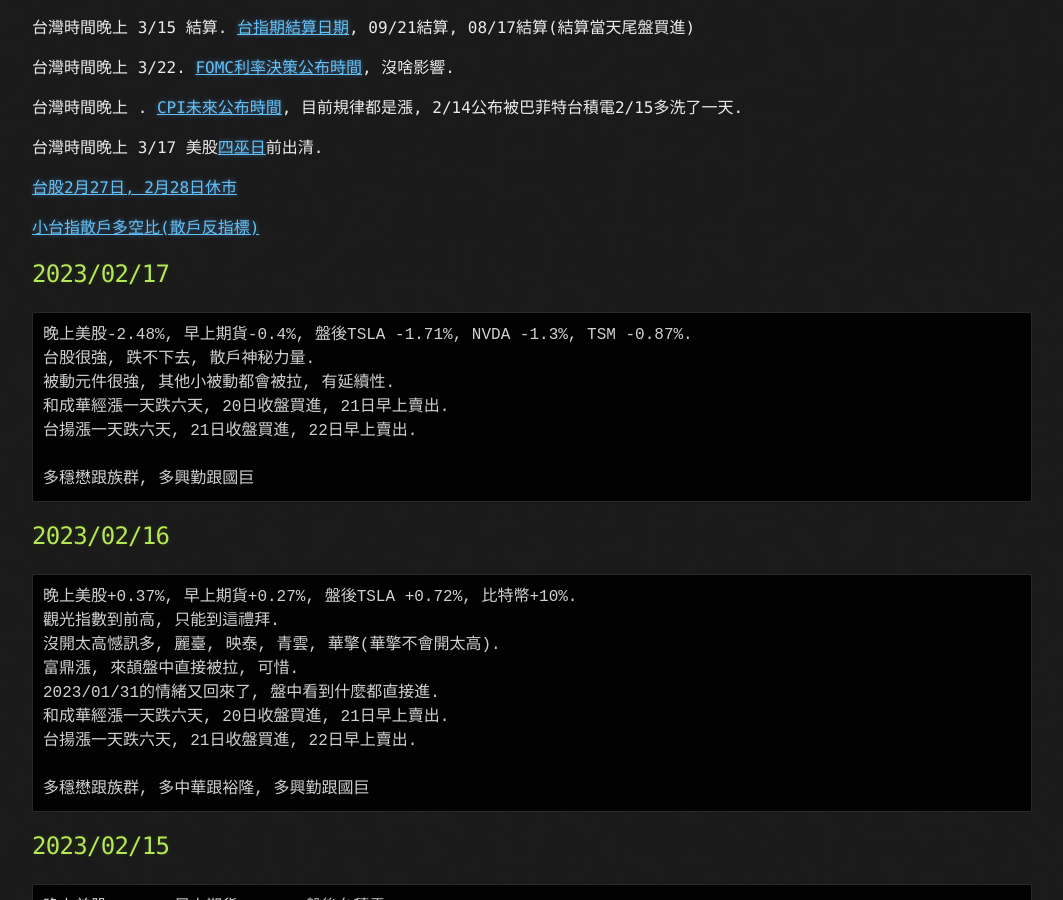
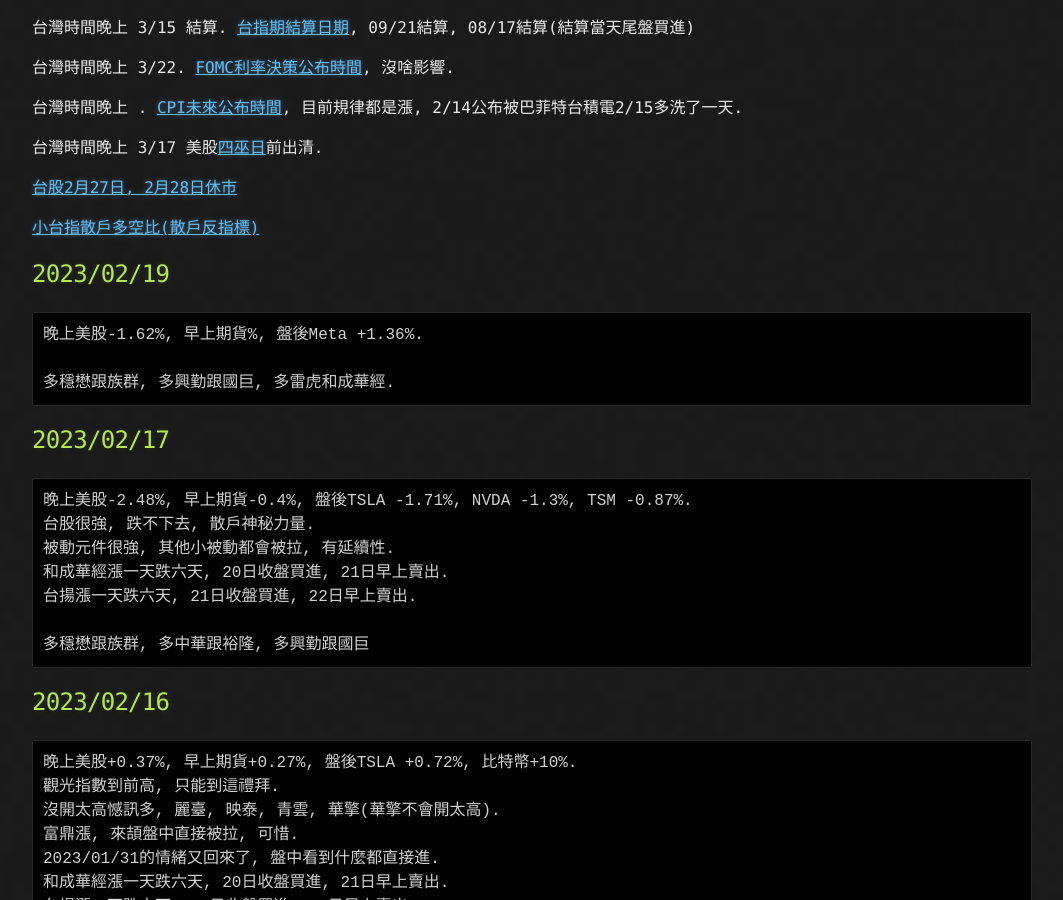
Before and after one commit to lepg5487/Stock_God, a Jekyll site: the page built from index.md, in a window 1280 px wide and 900 px high, scrolled down 362 px. Shown: the whole window, without its empty margins (108-1171 px from the left). Built offline with Jekyll 4.4.1, drawn with Linux system fonts in a browser that asks for light colours; our own code applies the rules of GitHub Pages for plain Markdown files.

Commit message:
Update index.md

````diff
--- a/index.md
+++ b/index.md
@@ -19,6 +19,13 @@
 [台股2月27日, 2月28日休市](https://www.twse.com.tw/zh/holidaySchedule/holidaySchedule)
 
 [小台指散戶多空比(散戶反指標)](https://www.macromicro.me/charts/20069/tw-mtx-long-to-short-ratio-of-individual-player)
+
+## 2023/02/19
+```
+晚上美股-1.62%, 早上期貨%, 盤後Meta +1.36%.
+
+多穩懋跟族群, 多興勤跟國巨, 多雷虎和成華經.
+```
 
 ## 2023/02/17
 ```
@@ -28,7 +35,7 @@
 和成華經漲一天跌六天, 20日收盤買進, 21日早上賣出.
 台揚漲一天跌六天, 21日收盤買進, 22日早上賣出.
 
-多穩懋跟族群, 多興勤跟國巨
+多穩懋跟族群, 多中華跟裕隆, 多興勤跟國巨
 ```
 
 ## 2023/02/16
````
